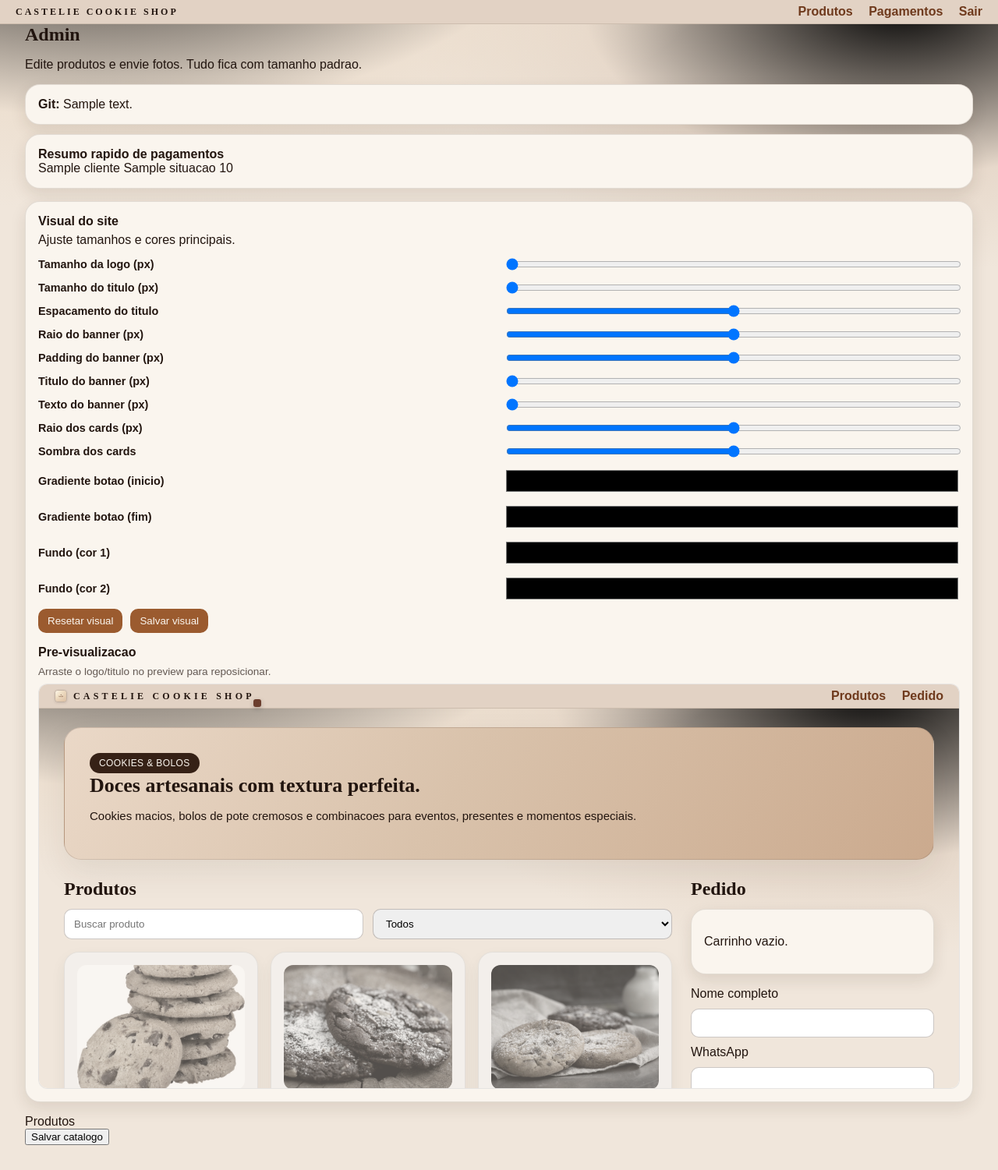
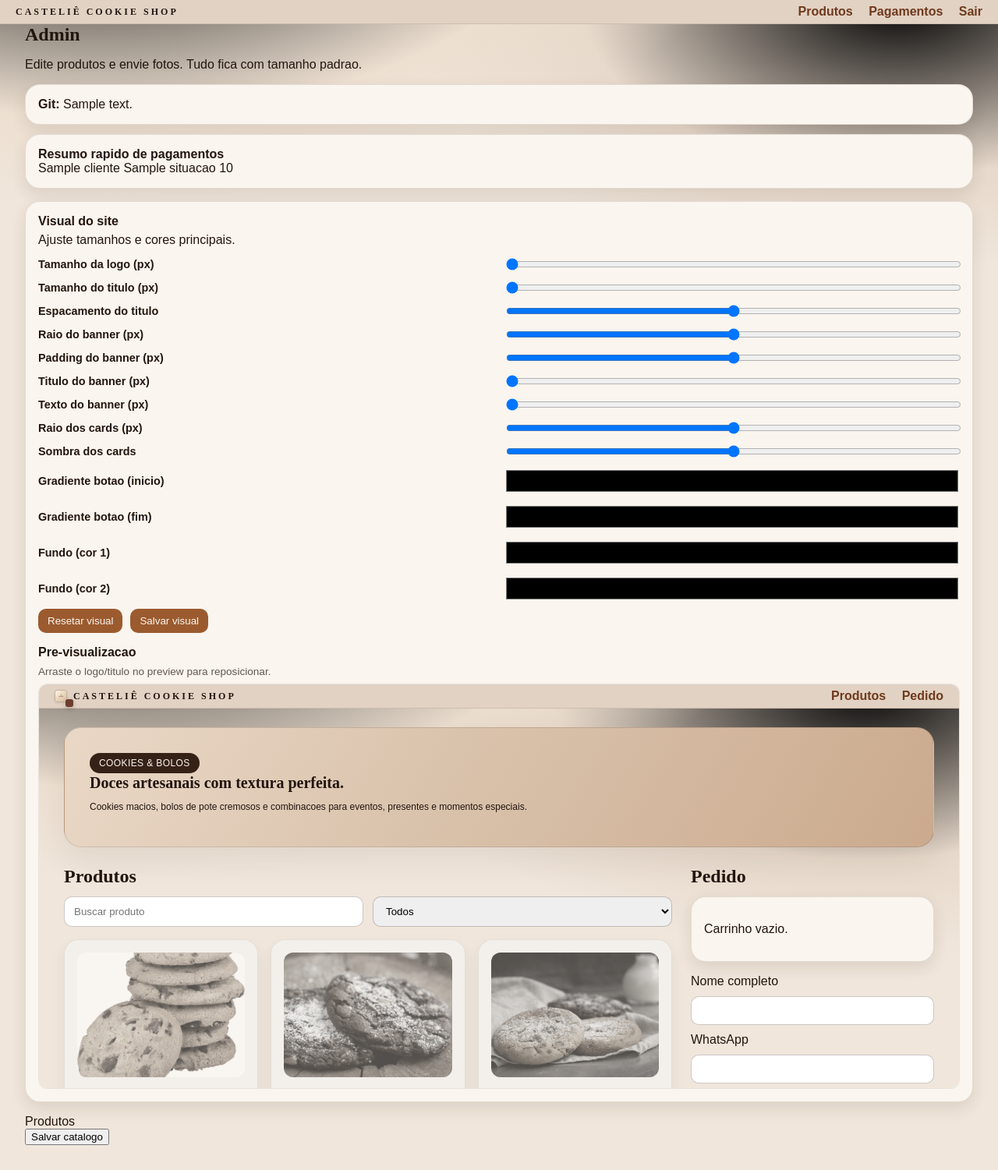
Before and after one commit to felipepereira160-a11y/CastelieCookieShop, a FastAPI app: template fastapi_app/templates/admin.html in a window 1280 px wide. Shown: the whole page at 78% size. Run offline with FastAPI, Linux system fonts and the light colour scheme; the template is opened without the code that fills it: most values are stand-ins (such as "Sample title", 1, 10 or a date in 2020).

Commit message:
Allow separate logo/text drag and rename brand

```diff
--- a/fastapi_app/main.py
+++ b/fastapi_app/main.py
@@ -163,6 +163,10 @@ DEFAULT_THEME = {
     "brand_letter_spacing": 1.2,
     "brand_offset_x": 0,
     "brand_offset_y": 0,
+    "logo_offset_x": 0,
+    "logo_offset_y": 0,
+    "text_offset_x": 0,
+    "text_offset_y": 0,
     "card_radius": 18,
     "card_shadow": 0.08,
     "hero_radius": 18,
@@ -189,7 +193,7 @@ PAYMENT_FIELDS = [
     "com_recheio",
 ]
 
-app = FastAPI(title="Castelie Cookie Shop")
+app = FastAPI(title="Casteliê Cookie Shop")
 app.add_middleware(SessionMiddleware, secret_key=os.getenv("ADMIN_SESSION_SECRET", "castelie-secret"))
 app.mount("/static", StaticFiles(directory=str(STATIC_DIR)), name="static")
 if ASSETS_DIR is not None:
@@ -378,6 +382,10 @@ def admin_theme_save(
     brand_letter_spacing: float = Form(1.2),
     brand_offset_x: float = Form(0),
     brand_offset_y: float = Form(0),
+    logo_offset_x: float = Form(0),
+    logo_offset_y: float = Form(0),
+    text_offset_x: float = Form(0),
+    text_offset_y: float = Form(0),
     card_radius: int = Form(18),
     card_shadow: float = Form(0.08),
     hero_radius: int = Form(18),
@@ -397,6 +405,10 @@ def admin_theme_save(
         "brand_letter_spacing": max(0.0, min(6.0, float(brand_letter_spacing))),
         "brand_offset_x": float(brand_offset_x or 0),
         "brand_offset_y": float(brand_offset_y or 0),
+        "logo_offset_x": float(logo_offset_x or 0),
+        "logo_offset_y": float(logo_offset_y or 0),
+        "text_offset_x": float(text_offset_x or 0),
+        "text_offset_y": float(text_offset_y or 0),
         "card_radius": max(8, min(30, int(card_radius))),
         "card_shadow": max(0.02, min(0.2, float(card_shadow))),
         "hero_radius": max(12, min(32, int(hero_radius))),
--- a/fastapi_app/static/styles.css
+++ b/fastapi_app/static/styles.css
@@ -50,6 +50,16 @@ h1, h2, h3 {
   );
 }
 
+.brand-logo-wrap {
+  position: relative;
+  display: inline-flex;
+  align-items: center;
+  transform: translate(
+    calc(var(--theme-logo-x, 0) * 1px),
+    calc(var(--theme-logo-y, 0) * 1px)
+  );
+}
+
 .brand-logo {
   width: calc(var(--theme-logo-size, 24) * 1px);
   height: calc(var(--theme-logo-size, 24) * 1px);
@@ -63,7 +73,11 @@ h1, h2, h3 {
 
 .brand-text {
   font-weight: 700;
-  letter-spacing: 0.35em;
+  letter-spacing: inherit;
+  transform: translate(
+    calc(var(--theme-text-x, 0) * 1px),
+    calc(var(--theme-text-y, 0) * 1px)
+  );
 }
 
 .top-nav nav a {
@@ -89,15 +103,6 @@ h1, h2, h3 {
 
 .hero p {
   font-size: calc(var(--theme-hero-text, 15) * 1px);
-}
-
-.hero h1 {
-  font-size: 26px;
-  line-height: 1.2;
-}
-
-.hero p {
-  font-size: 15px;
 }
 
 .chip {
--- a/fastapi_app/templates/admin.html
+++ b/fastapi_app/templates/admin.html
@@ -3,7 +3,7 @@
   <head>
     <meta charset="utf-8" />
     <meta name="viewport" content="width=device-width, initial-scale=1" />
-    <title>Admin - Castelie</title>
+    <title>Admin - Casteliê</title>
     <link rel="stylesheet" href="/static/styles.css" />
     <style>
       :root {
@@ -12,6 +12,10 @@
         --theme-brand-letter: {{ theme.brand_letter_spacing }};
         --theme-brand-x: {{ theme.brand_offset_x }};
         --theme-brand-y: {{ theme.brand_offset_y }};
+        --theme-logo-x: {{ theme.logo_offset_x }};
+        --theme-logo-y: {{ theme.logo_offset_y }};
+        --theme-text-x: {{ theme.text_offset_x }};
+        --theme-text-y: {{ theme.text_offset_y }};
         --theme-card-radius: {{ theme.card_radius }};
         --theme-card-shadow: {{ theme.card_shadow }};
         --theme-hero-radius: {{ theme.hero_radius }};
@@ -27,7 +31,7 @@
   </head>
   <body>
     <header class="top-nav">
-      <div class="brand">Castelie Cookie Shop</div>
+      <div class="brand">Casteliê Cookie Shop</div>
       <nav>
         <a href="/">Produtos</a>
         <a href="/admin/pagamentos">Pagamentos</a>
@@ -77,6 +81,10 @@
               <input type="range" name="brand_letter_spacing" min="0" max="6" step="0.1" value="{{ theme.brand_letter_spacing }}" />
               <input type="hidden" name="brand_offset_x" value="{{ theme.brand_offset_x }}" />
               <input type="hidden" name="brand_offset_y" value="{{ theme.brand_offset_y }}" />
+              <input type="hidden" name="logo_offset_x" value="{{ theme.logo_offset_x }}" />
+              <input type="hidden" name="logo_offset_y" value="{{ theme.logo_offset_y }}" />
+              <input type="hidden" name="text_offset_x" value="{{ theme.text_offset_x }}" />
+              <input type="hidden" name="text_offset_y" value="{{ theme.text_offset_y }}" />
 
               <label>Raio do banner (px)</label>
               <input type="range" name="hero_radius" min="12" max="32" value="{{ theme.hero_radius }}" />
@@ -254,6 +262,10 @@
         root.style.setProperty('--theme-brand-letter', values.brand_letter_spacing);
         root.style.setProperty('--theme-brand-x', values.brand_offset_x || 0);
         root.style.setProperty('--theme-brand-y', values.brand_offset_y || 0);
+        root.style.setProperty('--theme-logo-x', values.logo_offset_x || 0);
+        root.style.setProperty('--theme-logo-y', values.logo_offset_y || 0);
+        root.style.setProperty('--theme-text-x', values.text_offset_x || 0);
+        root.style.setProperty('--theme-text-y', values.text_offset_y || 0);
         root.style.setProperty('--theme-card-radius', values.card_radius);
         root.style.setProperty('--theme-card-shadow', values.card_shadow);
         root.style.setProperty('--theme-hero-radius', values.hero_radius);
@@ -284,6 +296,10 @@
           page_bg_2: getVal('page_bg_2'),
           brand_offset_x: getVal('brand_offset_x'),
           brand_offset_y: getVal('brand_offset_y'),
+          logo_offset_x: getVal('logo_offset_x'),
+          logo_offset_y: getVal('logo_offset_y'),
+          text_offset_x: getVal('text_offset_x'),
+          text_offset_y: getVal('text_offset_y'),
         };
       }
 
@@ -301,8 +317,9 @@
         themeForm.addEventListener('change', updateThemePreview);
         themeFrame?.addEventListener('load', () => {
           updateThemePreview();
-          enableBrandDrag();
           enableLogoResize();
+          enableLogoDrag();
+          enableTextDrag();
         });
         updateThemePreview();
       }
@@ -318,6 +335,10 @@
           setVal('brand_letter_spacing', themeDefaults.brand_letter_spacing);
           setVal('brand_offset_x', 0);
           setVal('brand_offset_y', 0);
+          setVal('logo_offset_x', 0);
+          setVal('logo_offset_y', 0);
+          setVal('text_offset_x', 0);
+          setVal('text_offset_y', 0);
           setVal('card_radius', themeDefaults.card_radius);
           setVal('card_shadow', themeDefaults.card_shadow);
           setVal('hero_radius', themeDefaults.hero_radius);
@@ -332,11 +353,11 @@
         });
       }
 
-      function enableBrandDrag() {
+      function enableLogoDrag() {
         if (!themeFrame || !themeFrame.contentDocument) return;
         const doc = themeFrame.contentDocument;
-        const brand = doc.querySelector('.brand');
-        if (!brand) return;
+        const logoWrap = doc.querySelector('.brand-logo-wrap');
+        if (!logoWrap) return;
 
         let dragging = false;
         let startX = 0;
@@ -346,14 +367,14 @@
 
         const getHidden = (name) => themeForm.querySelector(`[name="${name}"]`);
 
-        brand.style.cursor = 'move';
+        logoWrap.style.cursor = 'move';
 
-        brand.addEventListener('mousedown', (event) => {
+        logoWrap.addEventListener('mousedown', (event) => {
           dragging = true;
           startX = event.clientX;
           startY = event.clientY;
-          baseX = parseFloat(getHidden('brand_offset_x').value || 0);
-          baseY = parseFloat(getHidden('brand_offset_y').value || 0);
+          baseX = parseFloat(getHidden('logo_offset_x').value || 0);
+          baseY = parseFloat(getHidden('logo_offset_y').value || 0);
           event.preventDefault();
         });
 
@@ -363,8 +384,8 @@
           const dy = event.clientY - startY;
           const nextX = baseX + dx;
           const nextY = baseY + dy;
-          getHidden('brand_offset_x').value = nextX.toFixed(0);
-          getHidden('brand_offset_y').value = nextY.toFixed(0);
+          getHidden('logo_offset_x').value = nextX.toFixed(0);
+          getHidden('logo_offset_y').value = nextY.toFixed(0);
           updateThemePreview();
         });
 
@@ -376,11 +397,8 @@
       function enableLogoResize() {
         if (!themeFrame || !themeFrame.contentDocument) return;
         const doc = themeFrame.contentDocument;
-        const brand = doc.querySelector('.brand');
-        const logo = doc.querySelector('.brand-logo');
-        if (!brand || !logo) return;
-
-        brand.style.position = 'relative';
+        const logoWrap = doc.querySelector('.brand-logo-wrap');
+        if (!logoWrap) return;
 
         let handle = doc.querySelector('.logo-resize-handle');
         if (!handle) {
@@ -395,7 +413,7 @@
           handle.style.bottom = '-6px';
           handle.style.cursor = 'nwse-resize';
           handle.style.boxShadow = '0 2px 6px rgba(0,0,0,0.2)';
-          brand.appendChild(handle);
+          logoWrap.appendChild(handle);
         }
 
         let resizing = false;
@@ -423,6 +441,47 @@
           resizing = false;
         });
       }
+
+      function enableTextDrag() {
+        if (!themeFrame || !themeFrame.contentDocument) return;
+        const doc = themeFrame.contentDocument;
+        const text = doc.querySelector('.brand-text');
+        if (!text) return;
+
+        let dragging = false;
+        let startX = 0;
+        let startY = 0;
+        let baseX = 0;
+        let baseY = 0;
+
+        const getHidden = (name) => themeForm.querySelector(`[name="${name}"]`);
+
+        text.style.cursor = 'move';
+
+        text.addEventListener('mousedown', (event) => {
+          dragging = true;
+          startX = event.clientX;
+          startY = event.clientY;
+          baseX = parseFloat(getHidden('text_offset_x').value || 0);
+          baseY = parseFloat(getHidden('text_offset_y').value || 0);
+          event.preventDefault();
+        });
+
+        doc.addEventListener('mousemove', (event) => {
+          if (!dragging) return;
+          const dx = event.clientX - startX;
+          const dy = event.clientY - startY;
+          const nextX = baseX + dx;
+          const nextY = baseY + dy;
+          getHidden('text_offset_x').value = nextX.toFixed(0);
+          getHidden('text_offset_y').value = nextY.toFixed(0);
+          updateThemePreview();
+        });
+
+        doc.addEventListener('mouseup', () => {
+          dragging = false;
+        });
+      }
     </script>
   </body>
 </html>
--- a/fastapi_app/templates/index.html
+++ b/fastapi_app/templates/index.html
@@ -3,7 +3,7 @@
   <head>
     <meta charset="utf-8" />
     <meta name="viewport" content="width=device-width, initial-scale=1" />
-    <title>Castelie Cookie Shop</title>
+    <title>Casteliê Cookie Shop</title>
     <link rel="stylesheet" href="/static/styles.css" />
     <style>
       :root {
@@ -12,6 +12,10 @@
         --theme-brand-letter: {{ theme.brand_letter_spacing }};
         --theme-brand-x: {{ theme.brand_offset_x }};
         --theme-brand-y: {{ theme.brand_offset_y }};
+        --theme-logo-x: {{ theme.logo_offset_x }};
+        --theme-logo-y: {{ theme.logo_offset_y }};
+        --theme-text-x: {{ theme.text_offset_x }};
+        --theme-text-y: {{ theme.text_offset_y }};
         --theme-card-radius: {{ theme.card_radius }};
         --theme-card-shadow: {{ theme.card_shadow }};
         --theme-hero-radius: {{ theme.hero_radius }};
@@ -28,8 +32,10 @@
   <body>
     <header class="top-nav">
       <div class="brand">
-        <img src="/static/logo.jpeg" alt="Castelie Cookie Shop" class="brand-logo" />
-        <span class="brand-text">Castelie Cookie Shop</span>
+        <span class="brand-logo-wrap">
+          <img src="/static/logo.jpeg" alt="Casteliê Cookie Shop" class="brand-logo" />
+        </span>
+        <span class="brand-text">Casteliê Cookie Shop</span>
       </div>
       <nav>
         <a href="#produtos">Produtos</a>
--- a/git_utils.py
+++ b/git_utils.py
@@ -41,7 +41,7 @@ def _ensure_origin_with_token() -> Tuple[bool, str]:
 
 
 def _ensure_git_identity() -> Tuple[bool, str]:
-    name = os.getenv("GIT_COMMIT_NAME", "Castelie Bot")
+    name = os.getenv("GIT_COMMIT_NAME", "Casteliê Bot")
     email = os.getenv("GIT_COMMIT_EMAIL", "castelie@users.noreply.github.com")
 
     ok, out = _run(["git", "config", "user.name", name])
--- a/ui.py
+++ b/ui.py
@@ -184,7 +184,7 @@ def render_top_nav():
     st.markdown("<div class='top-nav'>", unsafe_allow_html=True)
     nav = st.columns([2.6, 1, 1, 1, 1])
     with nav[0]:
-        st.markdown("<div class='brand'>Castelie Cookie Shop</div>", unsafe_allow_html=True)
+        st.markdown("<div class='brand'>Casteliê Cookie Shop</div>", unsafe_allow_html=True)
     with nav[1]:
         st.page_link("app.py", label="Inicio", icon="🏠")
     with nav[2]:
```
Also changed, not shown: fastapi_app/templates/payments.html (+6 -2 lines), project/index.html (+11 -11 lines), README.md.
